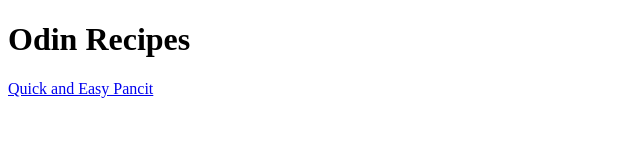
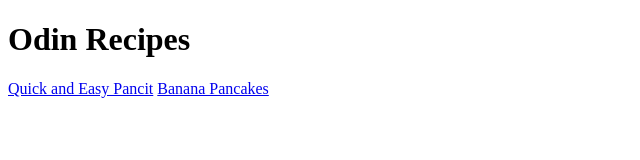
Before and after one commit to Cornars/odin-recipes, a plain HTML site: page index.html in a window 1280 px wide. Shown: the whole page, without its empty margins (0-640 px from the left). Drawn offline with Linux system fonts and the light colour scheme.

Commit message:
Add banana pancakes anchor

```diff
--- a/index.html
+++ b/index.html
@@ -10,6 +10,7 @@
 <body>
     <h1>Odin Recipes</h1>
     <a href="recipes/pancit.html">Quick and Easy Pancit</a>
+    <a href="recipes/banana-pancakes.html">Banana Pancakes</a>
 
 </body>
 </html>
```
